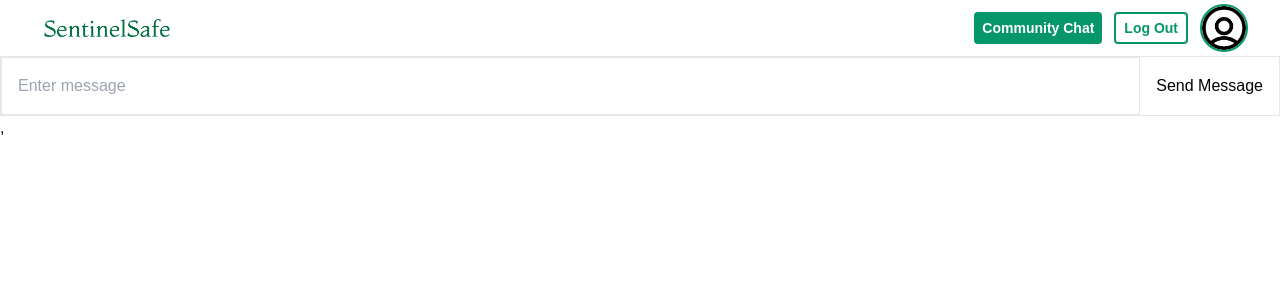
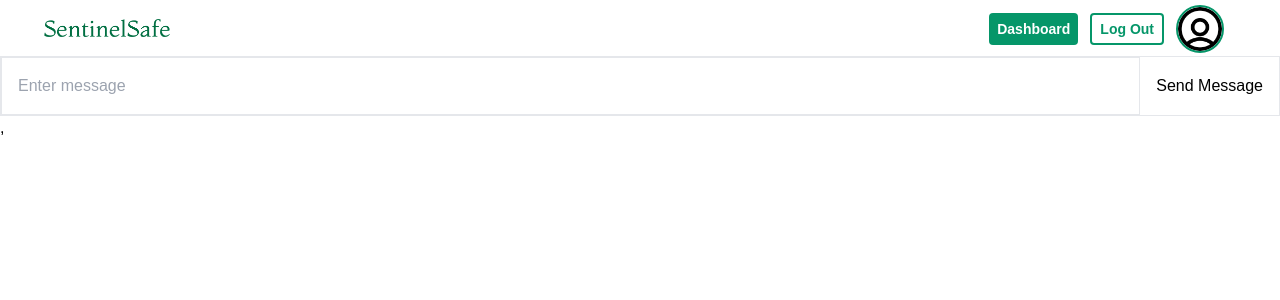
Before and after one commit to kpriyanshu2003/sentinel-safe, a Next.js app in the folder client/: page /chat in a window 1280 px wide. Shown: the top 300 px of the page. Built offline with nearby package versions, Linux system fonts and the light colour scheme; no server answers; sample sign-in values are in the browser's storage.

Commit message:
cliend side changes

```diff
--- a/client/src/components/Dashboard/Navbar.jsx
+++ b/client/src/components/Dashboard/Navbar.jsx
@@ -6,26 +6,20 @@ import Image from "next/image";
 import { signOut } from "firebase/auth";
 import { auth } from "@/firebase.config";
 import { useRouter } from "next/navigation";
-
+import { usePathname } from "next/navigation";
 const Navbar = () => {
   const router = useRouter();
   const [userDetails, setUserDetails] = useState({});
   const [anchorEl, setAnchorEl] = React.useState(null);
   const isAboveMediumScreens = useMediaQuery("(min-width: 1200px)");
   const handleHover = (event) => {
-    setAnchorEl(event.currentTarget);
+    setAnchorEl(!anchorEl);
   };
-  const open = Boolean(anchorEl);
-  const id = open ? "simple-popover" : undefined;
 
   useEffect(() => {
     if (typeof window !== "undefined")
       setUserDetails(JSON.parse(localStorage.getItem("userDetails")));
   }, []);
-
-  const handleClose = () => {
-    setAnchorEl(null);
-  };
 
   function handleSignOut() {
     localStorage.removeItem("userDetails");
@@ -56,34 +50,33 @@ const Navbar = () => {
         priority={true}
       />
       <div
-        className={`flex gap-3 items-center ${
-          isAboveMediumScreens
-            ? ""
-            : "w-full justify-around m-3  border-gray-400 border-t p-3"
+        className={`flex lg:gap-3 lg:items-center  lg:w-fit  w-full justify-around m-3  border-gray-400 border-t p-3
         }`}
       >
-        <Link href="/chat">
-          <div className="transition-all duration-300 flex items-center bg-emerald-600 justify-center cursor-pointer  rounded text-white p-2 font-bold  hover:bg-emerald-800 hover:text-white active:bg-emerald-700 h-8 text-sm w-auto">
-            Community Chat
-          </div>
-        </Link>
-        <Popover
-          id={id}
-          open={open}
-          anchorEl={anchorEl}
-          onMouseLeave={handleClose}
-          anchorOrigin={{
-            vertical: "bottom",
-            horizontal: "left",
-          }}
-        >
-          <Card className="p-3 border-black rounded border text-sm">
+        {usePathname() == "/dashboard" ? (
+          <Link href="/chat">
+            <div className="transition-all duration-300 flex items-center bg-emerald-600 justify-center cursor-pointer  rounded text-white p-2 font-bold  hover:bg-emerald-800 hover:text-white active:bg-emerald-700 h-8 text-sm w-auto">
+              Community Chat
+            </div>
+          </Link>
+        ) : (
+          <Link href="/dashboard">
+            <div className="transition-all duration-300 flex items-center bg-emerald-600 justify-center cursor-pointer  rounded text-white p-2 font-bold  hover:bg-emerald-800 hover:text-white active:bg-emerald-700 h-8 text-sm w-auto">
+              Dashboard
+            </div>
+          </Link>
+        )}
+
+        {anchorEl && (
+          <Card className="p-3 border-black rounded border text-sm z-20 absolute top-32 lg:top-12 transition-all duration-1500 right-[2rem]">
             username:{" "}
-            {userDetails.displayName!=null && <span>{userDetails.displayName}</span>}
+            {userDetails.displayName != null && (
+              <span>{userDetails.displayName}</span>
+            )}
             <br></br>
             Email:{userDetails.email && <span>{userDetails.email}</span>}
           </Card>
-        </Popover>
+        )}
 
         <div
           className="flex  items-center border-emerald-600 justify-center cursor-pointer border-2 rounded text-emerald-600 p-2 font-bold  hover:bg-gray-300 hover:text-black active:bg-emerald-700 h-8 text-sm w-auto"
@@ -92,16 +85,15 @@ const Navbar = () => {
           Log Out
         </div>
 
-        <div
-          className="rounded-full  w-12 h-12 border-emerald-600 border-2 bg-cover bg-center"
-          onMouseEnter={handleHover}
-        >
+        <div className="rounded-full  w-12 h-12 border-emerald-600 border-2 bg-cover bg-center">
           <Image
             src={userDetails.photoURL ? userDetails.photoURL : "/avatar.png"}
             alt="user profile"
             className="rounded-full"
             width={50}
             height={50}
+            onMouseEnter={handleHover}
+            onMouseLeave={handleHover}
           />
         </div>
       </div>
--- a/client/src/components/Dashboard/Reviews.jsx
+++ b/client/src/components/Dashboard/Reviews.jsx
@@ -1,10 +1,9 @@
 import { Typography } from "@mui/material";
 import React from "react";
-import Card from "@mui/material/Card";
 const Reviews = ({ review }) => {
   return (
     <div
-      className="bg-transparent text-white border border-gray-600 rounded-lg mt-3 md-3 p-3"
+      className="bg-transparent w-full h-fit text-white border border-gray-600 rounded-lg mt-3 md-3 p-3"
     >
       <div className="w-full flex justify-between ">
         <Typography className="font-bold text-sm">{review.name}</Typography>
--- /dev/null
+++ b/package.json
@@ -0,0 +1,6 @@
+{
+  "dependencies": {
+    "@popperjs/core": "^2.11.8",
+    "react-popper": "^2.3.0"
+  }
+}
```
Also changed, not shown: 1 other file (tests, documents, lock files or other folders).
